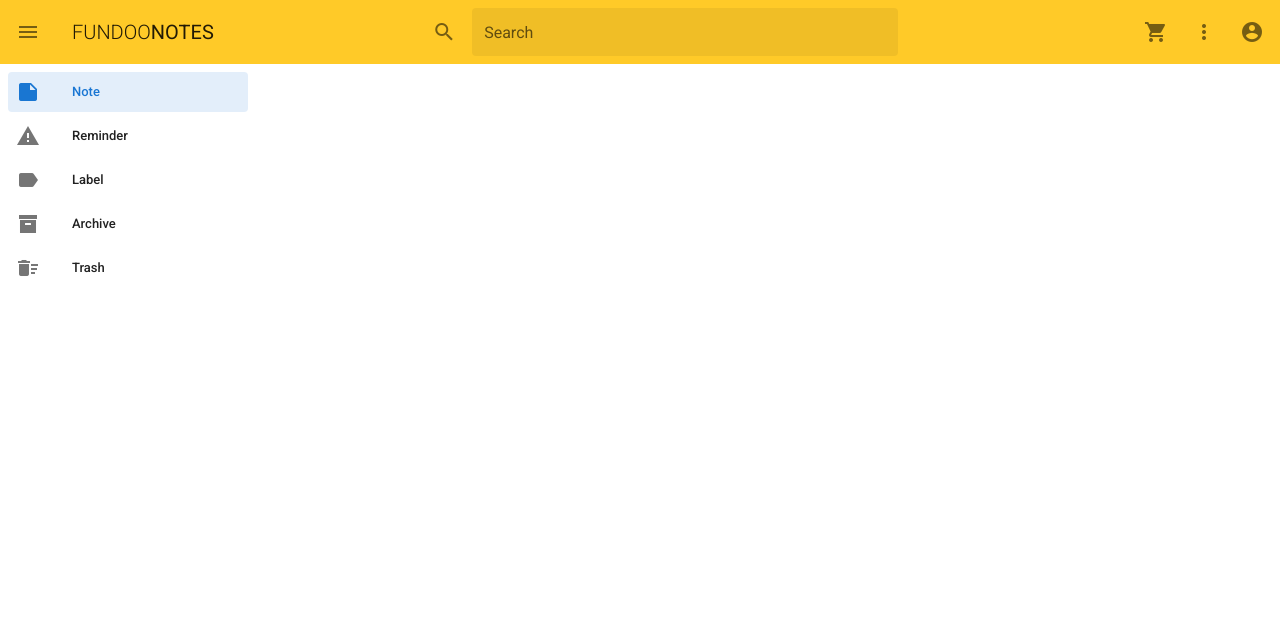
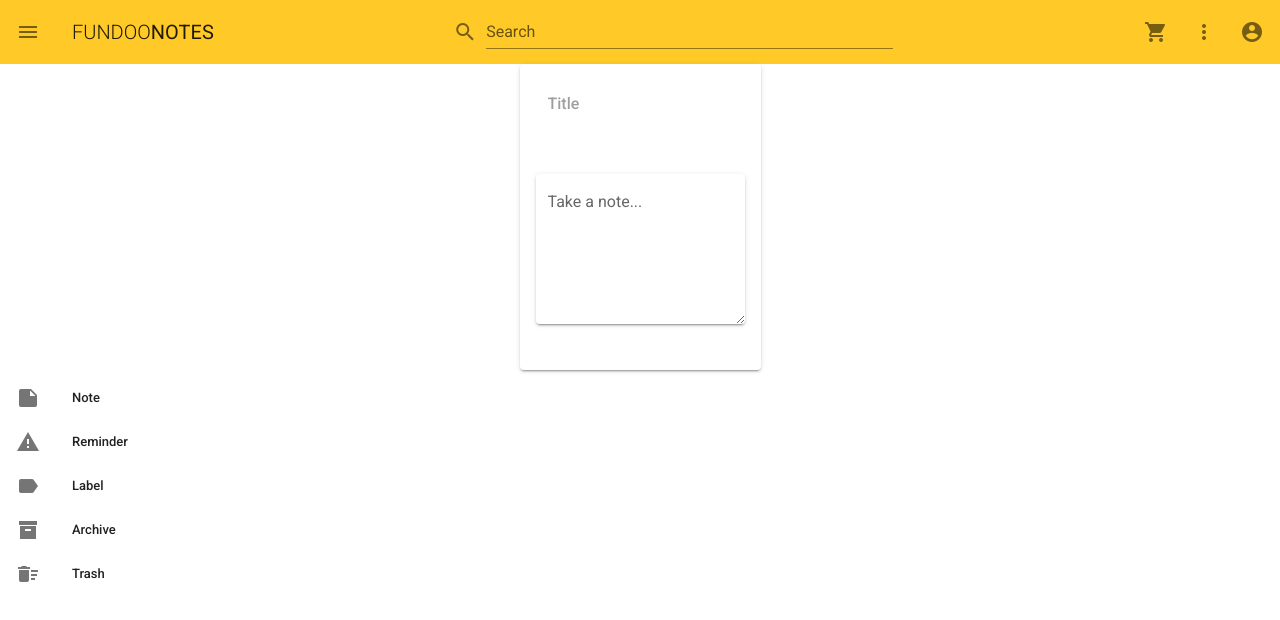
Before and after one commit to iamkunalhere/Fundoo-Notes-Vue, a Vue app: page /navbar in a window 1280 px wide. Both pictures are taken after a click on the button 28 px from the left and 32 px from the top of the page. Shown: the top 620 px of the page. Built offline with nearby package versions, Linux system fonts and the light colour scheme.

Commit message:
MODIFIED: code for user service and navbar component

```diff
--- /dev/null
+++ b/src/components/CreateNote.vue
@@ -0,0 +1,29 @@
+<template>
+<div class="createNote">
+    <v-card>
+      <v-card-title>
+          <v-text-field placeholder="Title" solo>
+          </v-text-field>
+      </v-card-title>
+      <v-card-text>
+        <v-textarea
+          solo
+          label="Take a note..."
+        ></v-textarea>
+      </v-card-text>
+  </v-card>
+</div>
+</template>
+
+<script>
+export default {
+name: "CreateNote"
+};
+</script>
+
+<style scoped>
+.createNote {
+    display: flex;
+    justify-content: center;
+}
+</style>
--- a/src/components/ForgetPassword.vue
+++ b/src/components/ForgetPassword.vue
@@ -1,6 +1,7 @@
 <template>
 <v-app>
   <div class="login-page">
+    <v-card>
     <div class="form">
       <h2 style="color:green;">Enter Email</h2>
       <form class="login-form">
@@ -16,6 +17,7 @@
         </div>
       </form>
     </div>
+    </v-card>
   </div>
   </v-app>
 </template>
--- a/src/components/Login.vue
+++ b/src/components/Login.vue
@@ -8,11 +8,23 @@
 <template>
   <v-app>
     <div class="login-page">
+      <v-card>
       <div class="form">
         <h2 style="color:green;">Fundoo Login</h2>
         <form class="login-form">
-          <v-text-field label="Email" required v-model="email" autocomplete="off"></v-text-field>
-          <v-text-field type="password" label="Password" required v-model="password" autocomplete="off"></v-text-field>
+          <v-text-field
+            label="Email"
+            required
+            v-model="email"
+            autocomplete="off"
+          ></v-text-field>
+          <v-text-field
+            type="password"
+            label="Password"
+            required
+            v-model="password"
+            autocomplete="off"
+          ></v-text-field>
           <div>
             <router-link to="/forgetPassword">Forgot Password?</router-link>
             <v-btn type="button" v-on:click="loginUser()">Login</v-btn>
@@ -26,6 +38,7 @@
           </div>
         </form>
       </div>
+      </v-card>
     </div>
   </v-app>
 </template>
@@ -36,34 +49,35 @@
 export default {
   name: "Login",
   props: {
-    msg: String
+    msg: String,
   },
   data() {
     return {
       input: {
         email: "",
-        password: ""
+        password: "",
       },
-      response: ""
+      response: "",
     };
   },
   methods: {
     loginUser: function() {
-       try {
           const loginInfo = {
-         email : this.email,
-         password: this.password
-       }
+          email: this.email,
+          password: this.password,
+        };
         console.log(loginInfo);
-      const response = api.methods.loginUser(loginInfo);
-      console.log(response.status);
+        api.methods.loginUser(loginInfo)
+        .then(response => {
           if(response.status == 200) {
+            localStorage.setItem("token",response.data.id);
             alert("login successful");
             this.$router.push("/navbar");
           }
-      } catch (error) {
+        })
+        .catch(error => {
           console.log(error);
-      }
+        });
     }
   }
 };
--- a/src/components/Navbar.vue
+++ b/src/components/Navbar.vue
@@ -7,15 +7,15 @@
       <span class="font-weight-light">Fundoo</span><span>Notes</span>
       </v-toolbar-title>
       <v-spacer></v-spacer>
-      <v-icon>mdi-magnify</v-icon>
       <v-text-field
+        prepend-icon="mdi-magnify"
         class="mx-4"
         flat
         hide-details
         label="Search"
-        solo-inverted
         autocomplete="off"
-      ></v-text-field>
+      >
+      </v-text-field>
       <v-spacer></v-spacer>
       <v-btn icon>
         <v-icon>mdi-cart</v-icon>
@@ -24,15 +24,30 @@
       <v-btn icon>
         <v-icon>mdi-dots-vertical</v-icon>
       </v-btn>
-      <v-btn icon>
+      <v-btn @click="userLogout()" icon>
         <v-icon>mdi-account-circle</v-icon>
       </v-btn>
       </v-toolbar>
 
+    <div class="createNote">
+      <v-card>
+      <v-card-title>
+          <v-text-field placeholder="Title" solo flat>
+          </v-text-field>
+      </v-card-title>
+      <v-card-text>
+        <v-textarea
+          solo
+          label="Take a note..."
+        ></v-textarea>
+      </v-card-text>
+      </v-card>
+    </div>
+
       <v-navigation-drawer floating v-model="drawer">
         <v-list nav dense>
          <v-list-item-group v-model="link" color="primary">
-          <v-list-item v-for="(link, i) in links" :key="i">
+          <v-list-item v-for="link in links" :key="link.text" router :to="link.route">
            <v-list-item-icon>
             <v-icon v-text="link.icon"></v-icon>
            </v-list-item-icon>
@@ -44,11 +59,14 @@
     </v-list>
       </v-navigation-drawer>
   </nav>
+
+
 </v-app>
 </template>
 
 <script>
 export default {
+
 name: "Navbar",
   props: {
     msg: String
@@ -58,7 +76,7 @@
     drawer:false,
     link: 0,
     links: [
-        { text: 'Note', icon: 'mdi-note' },
+        { text: 'Note', icon: 'mdi-note', route: '/navbar/createNote' },
         { text: 'Reminder', icon: 'mdi-alert' },
         { text: 'Label', icon: 'mdi-label' },
         { text: 'Archive', icon: 'mdi-archive' },
@@ -69,6 +87,9 @@
 };
 </script>
 
-<style>
-
+<style scoped>
+.createNote {
+    display: flex;
+    justify-content: center;
+}
 </style>
--- a/src/components/Registration.vue
+++ b/src/components/Registration.vue
@@ -9,7 +9,7 @@
 <v-app>
 
   <div class="login-page">
-
+    <v-card>
     <div class="form">
 
       <h2 style="color:green;">Fundoo Registration</h2>
@@ -24,6 +24,7 @@
       </form>
 
     </div>
+    </v-card>
   </div>
   </v-app>
 </template>
@@ -55,12 +56,7 @@
         password: this.password,
         service: "service"
       };
-      const request = api.methods.registerUser(userDetails);
-      console.log(request.statusCode);
-      fetch(request)
-      .then(function(response) {
-       console.log(response.status)
-      });
+      api.methods.registerUser(userDetails);
     }
   }
 };
--- a/src/components/ResetPassword.vue
+++ b/src/components/ResetPassword.vue
@@ -1,6 +1,7 @@
 <template>
 <v-app>
   <div class="login-page">
+    <v-card>
     <div class="form">
       <h2 style="color:green;">Reset Password</h2>
       <form class="login-form">
@@ -14,6 +15,7 @@
         <v-btn type="button" v-on:click="resetPassword()">submit</v-btn>
       </form>
     </div>
+    </v-card>
   </div>
   </v-app>
 </template>
--- a/src/css/Form.css
+++ b/src/css/Form.css
@@ -1,5 +1,5 @@
 .login-page {
-    width: 50%;
+    width: 40%;
     margin: auto;
   }
 
--- a/src/router/index.js
+++ b/src/router/index.js
@@ -5,6 +5,7 @@
 import ForgetPassword from "../components/ForgetPassword";
 import ResetPassword from "../components/ResetPassword";
 import Navbar from "../components/Navbar";
+import CreateNote from "../components/CreateNote";
 
 Vue.use(VueRouter);
 
@@ -33,6 +34,11 @@
     path: "/navbar",
     name: "Navbar",
     component: Navbar
+  },
+  {
+    path: "/navbar/createNote",
+    name: "CreateNote",
+    component: CreateNote
   }
 ];
 
--- a/src/service/userService.js
+++ b/src/service/userService.js
@@ -5,24 +5,28 @@
 export default {
   methods: {
     registerUser: function(data) {
-      return axios
+      axios
         .post(
           url + `/user/userSignUp`,
           data
         )
+        .then(response => {
+          console.log(response);
+        })
         .catch(e => {
           console.log(e);
         });
     },
     loginUser(loginInfo) {
-      console.log(loginInfo)
       return axios
         .post(url + `/user/login`,
           loginInfo
         )
-        .then(response => response.status)
-        .catch(e => {
-          console.log(e);
+        .then(response => {
+          return response;
+        })
+        .catch(error => {
+          return error;
         })
     },
     forgetPassword: function(userEmail) {
@@ -30,11 +34,11 @@
         .post(url + `/user/reset`, {
           email: userEmail
         })
-        .then(function(response) {
+        .then(response => {
           console.log(response);
         })
-        .catch(e => {
-          this.errors.push(e);
+        .catch(error => {
+          console.log(error);
         });
     },
     resetPassword: function(newPassword, token) {
@@ -44,11 +48,11 @@
           url + `/user/reset-password?access_token=${token}`,
           newPassword
         )
-        .then(function(response) {
+        .then(response => {
           console.log(response);
         })
-        .catch(e => {
-          console.log(e);
+        .catch(error => {
+          console.log(error);
         });
     }
   }
```
Lines whose indentation alone changed are shown as unchanged.
